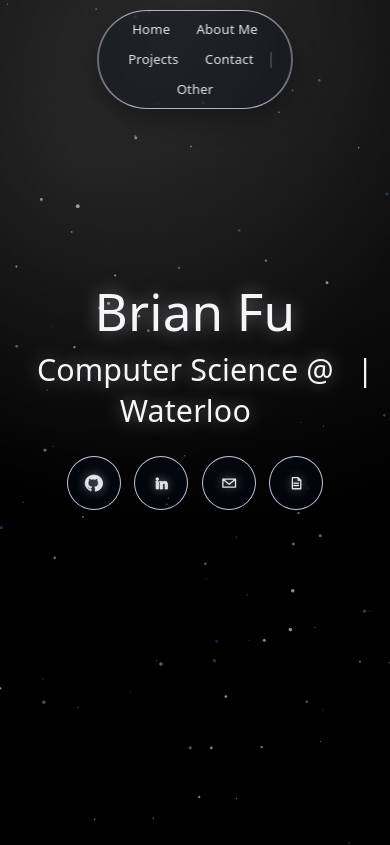
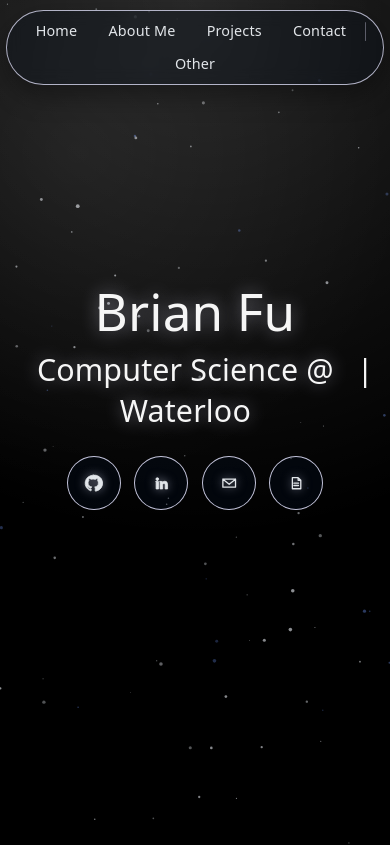
Before and after one commit to brian-fu/portfolio_v1, a Next.js app: page / in a window 390 px wide. Shown: the top 845 px of the page. Built offline with nearby package versions, Linux system fonts and the light colour scheme.

Commit message:
Polish content, disable contact submit, add Shopify team

```diff
--- a/app/components/Contact.tsx
+++ b/app/components/Contact.tsx
@@ -15,11 +15,11 @@ export default function Contact() {
           <div className="contact-row">
             <div className="contact-field">
               <label htmlFor="name">Full Name</label>
-              <input id="name" name="name" type="text" placeholder="Kai Cenat" />
+              <input id="name" name="name" type="text" placeholder="Lavar Ball" />
             </div>
             <div className="contact-field">
               <label htmlFor="email">Email</label>
-              <input id="email" name="email" type="email" placeholder="kaicenat@uwaterloo.ca" />
+              <input id="email" name="email" type="email" placeholder="lamelloball@uwaterloo.ca" />
             </div>
           </div>
 
@@ -34,7 +34,7 @@ export default function Contact() {
           </div>
 
           <div className="contact-submit-row">
-            <button type="submit" className="contact-submit">
+            <button type="button" className="contact-submit">
               Submit
               <svg xmlns="http://www.w3.org/2000/svg" viewBox="0 0 24 24" aria-hidden="true">
                 <path d="M22 2 11 13M22 2 15 22l-4-9-9-4 20-7z" />
--- a/app/globals.css
+++ b/app/globals.css
@@ -50,7 +50,7 @@ footer {
   flex-wrap: wrap;
   justify-content: center;
   gap: 0.25rem;
-  max-width: min(92vw, 34rem);
+  max-width: min(calc(100vw - 1rem), 34rem);
   padding: 0.35rem;
   border: 1px solid rgb(var(--blue-accent) / 0.75);
   border-radius: 999px;
@@ -297,15 +297,17 @@ footer {
 @media (max-width: 640px) {
   .site-header {
     top: 0.65rem;
+    left: 0;
+    right: 0;
+    transform: none;
+    display: flex;
+    justify-content: center;
+    padding: 0 0.4rem;
   }
 
   .site-nav {
-    max-width: calc(100vw - 1.3rem);
-  }
-
-  .site-nav a {
-    padding: 0.4rem 0.7rem;
-    font-size: 0.82rem;
+    width: 100%;
+    max-width: none;
   }
 
   .hero-content {
--- a/data/portfolio-content.json
+++ b/data/portfolio-content.json
@@ -13,7 +13,7 @@
       "company": "Shopify",
       "logo": "/logos/shopify.jpg",
       "dates": "Incoming Summer 2026",
-      "bullets": []
+      "bullets": ["Analytics Team"]
     },
     {
       "role": "Software Developer",
```
